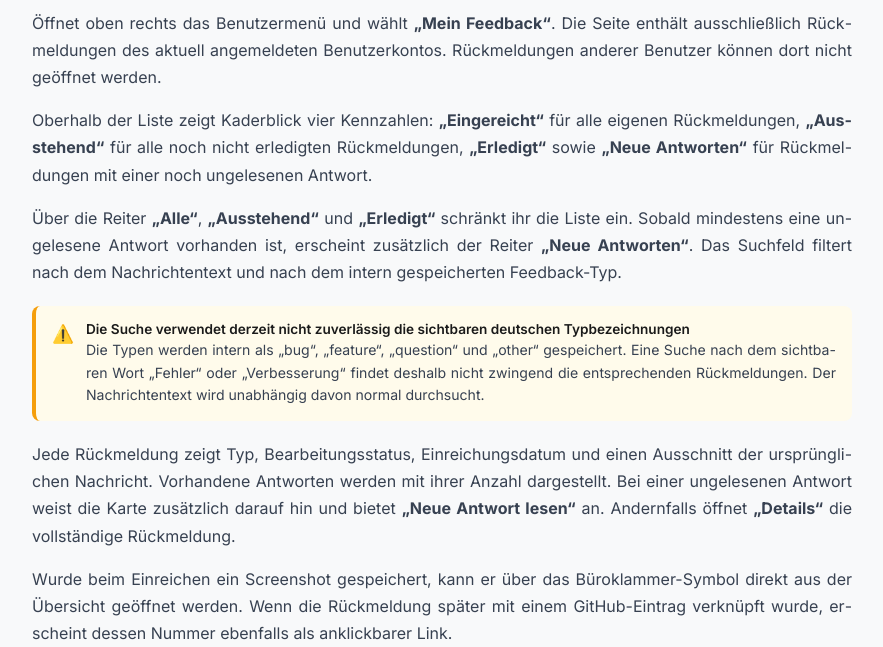
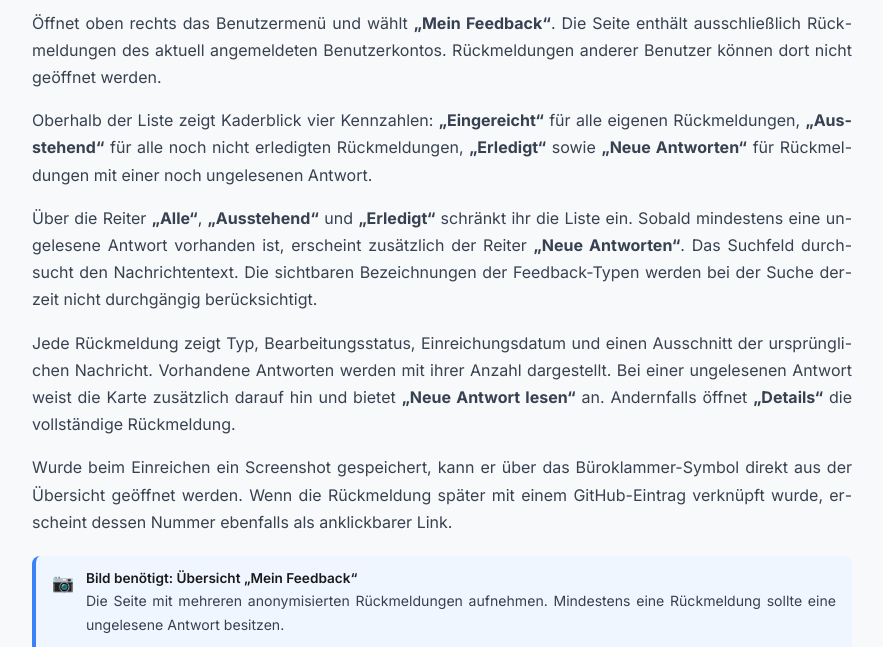
Before and after one commit to mastercad/Kaderblick-Documentation, a Symfony app: template templates/mein-feedback/index.html.twig in a window 1280 px wide. Shown: the part 1301-1948 px from the top of the page, without its empty margins (268-1151 px from the left). Run offline with Twig, Linux system fonts and the light colour scheme; the template is opened without the code that fills it, so the values that code supplies are empty; some libraries are stand-ins or nearby versions.

Commit message:
Bereinige Feedback-Dokumentation sprachlich

```diff
--- a/templates/mein-feedback/index.html.twig
+++ b/templates/mein-feedback/index.html.twig
@@ -78,15 +78,9 @@
     <p>
         Über die Reiter <strong>„Alle“</strong>, <strong>„Ausstehend“</strong> und <strong>„Erledigt“</strong> schränkt ihr die
         Liste ein. Sobald mindestens eine ungelesene Antwort vorhanden ist, erscheint zusätzlich der Reiter
-        <strong>„Neue Antworten“</strong>. Das Suchfeld filtert nach dem Nachrichtentext und nach dem intern gespeicherten
-        Feedback-Typ.
+        <strong>„Neue Antworten“</strong>. Das Suchfeld durchsucht den Nachrichtentext. Die sichtbaren Bezeichnungen der
+        Feedback-Typen werden bei der Suche derzeit nicht durchgängig berücksichtigt.
     </p>
-
-    {% include 'components/callout.html.twig' with {
-        type: 'warning',
-        title: 'Die Suche verwendet derzeit nicht zuverlässig die sichtbaren deutschen Typbezeichnungen',
-        text: 'Die Typen werden intern als „bug“, „feature“, „question“ und „other“ gespeichert. Eine Suche nach dem sichtbaren Wort „Fehler“ oder „Verbesserung“ findet deshalb nicht zwingend die entsprechenden Rückmeldungen. Der Nachrichtentext wird unabhängig davon normal durchsucht.'
-    } %}
 
     <p>
         Jede Rückmeldung zeigt Typ, Bearbeitungsstatus, Einreichungsdatum und einen Ausschnitt der ursprünglichen Nachricht.
```
